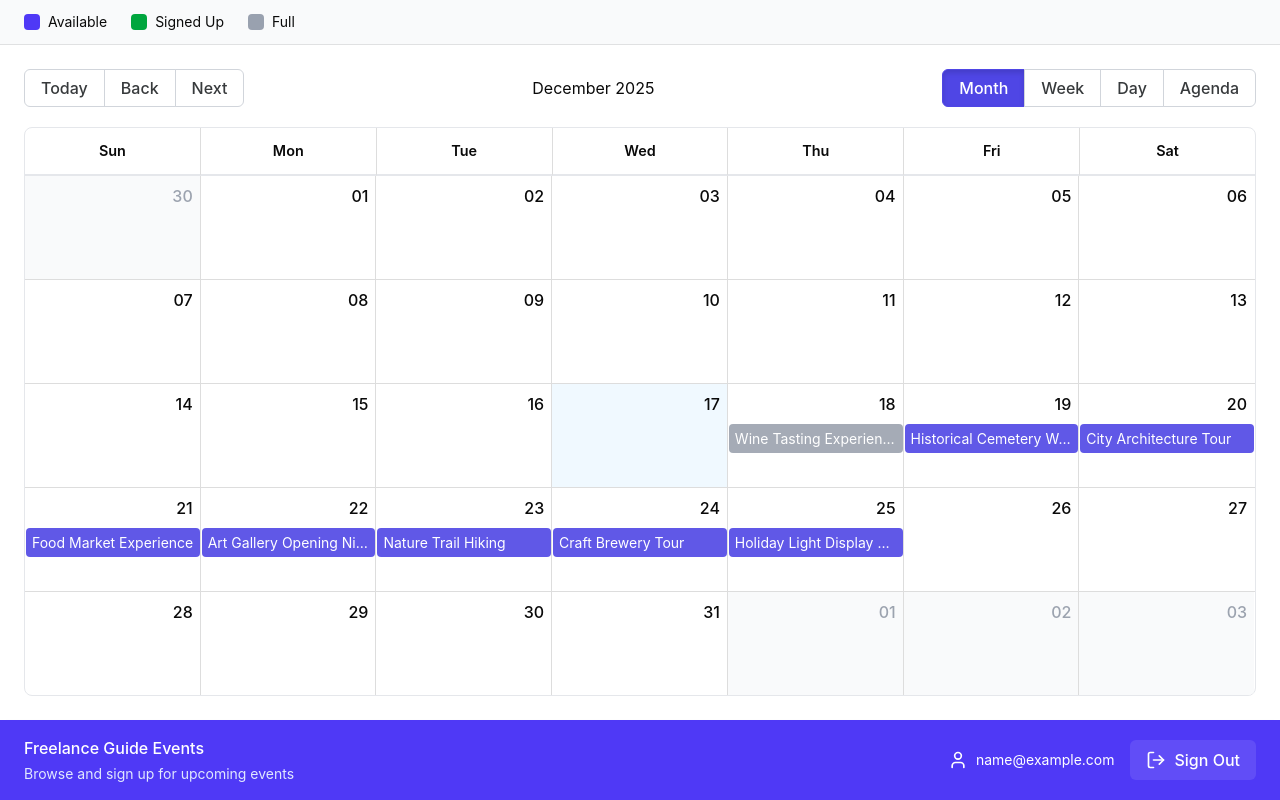
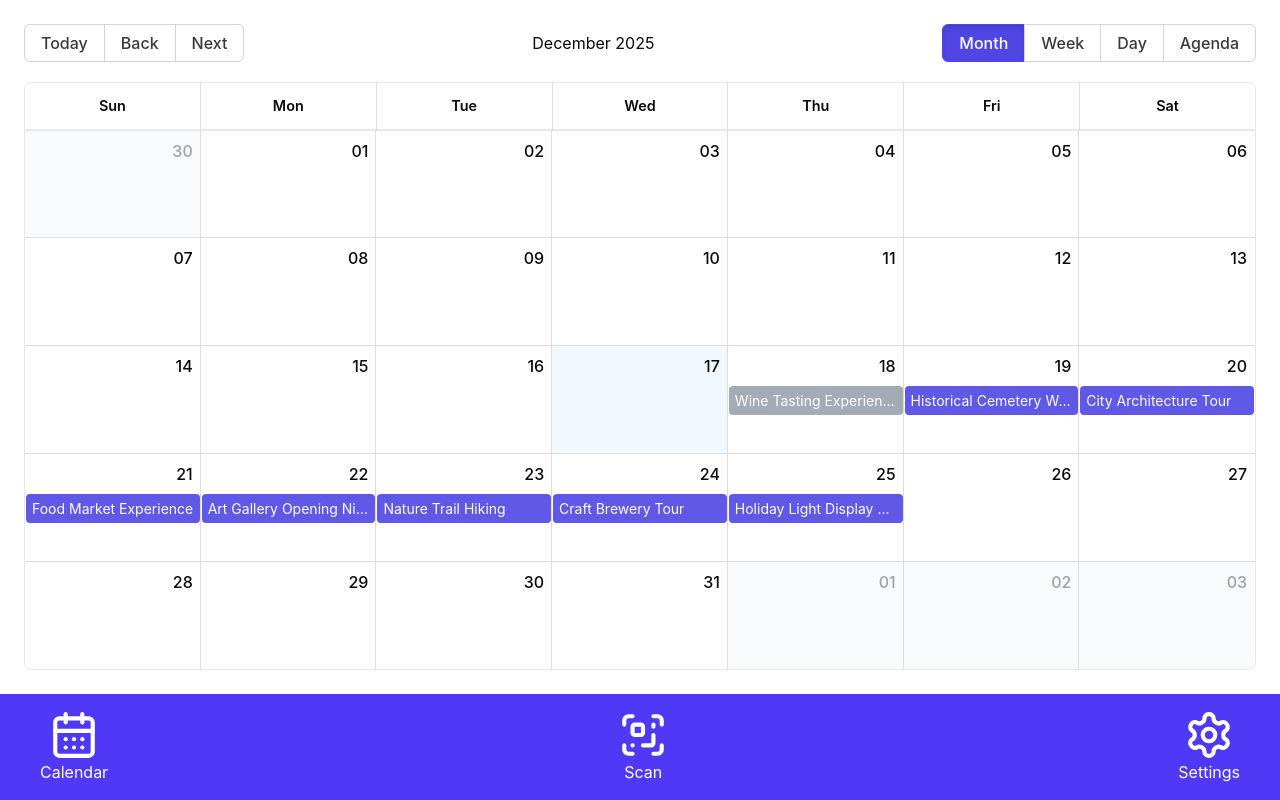
Before and after one commit to SudyStefan/MSD_UX_Prototype, a React (Vite) app: page / in a window 1280 px wide. Both pictures are taken after typing "name@example.com", "Sample123" into the empty fields and a click on the button "Log In". Built offline with nearby package versions, Linux system fonts and the light colour scheme.

Commit message:
init root

```diff
--- a/package.json
+++ b/package.json
@@ -39,6 +39,8 @@
     "@radix-ui/react-toggle": "1.1.2",
     "@radix-ui/react-toggle-group": "1.1.2",
     "@radix-ui/react-tooltip": "1.1.8",
+    "@types/react-big-calendar": "^1.16.3",
+    "@types/react-icons": "^2.2.7",
     "class-variance-authority": "0.7.1",
     "clsx": "2.1.1",
     "cmdk": "1.1.1",
@@ -54,6 +56,7 @@
     "react-dnd": "16.0.1",
     "react-dnd-html5-backend": "16.0.1",
     "react-hook-form": "7.55.0",
+    "react-icons": "^5.5.0",
     "react-popper": "2.3.0",
     "react-resizable-panels": "2.1.7",
     "react-responsive-masonry": "2.7.1",
--- a/src/app/App.tsx
+++ b/src/app/App.tsx
@@ -1,8 +1,9 @@
 import { useState } from 'react';
 import { LoginPage } from './components/LoginPage';
-import { CalendarView } from './components/CalendarView';
+import { Root } from './components/Root';
 import { mockEvents } from './data/mockEvents';
 import { GuideSignup, Event } from './types/event';
+
 
 export default function App() {
   const [isLoggedIn, setIsLoggedIn] = useState(false);
@@ -41,7 +42,7 @@ export default function App() {
   }
 
   return (
-    <CalendarView
+    <Root
       events={events}
       userEmail={userEmail}
       onLogout={handleLogout}
--- a/src/app/components/CalendarView.tsx
+++ b/src/app/components/CalendarView.tsx
@@ -1,30 +1,26 @@
+import { Calendar, momentLocalizer, View } from 'react-big-calendar';
+import 'react-big-calendar/lib/css/react-big-calendar.css';
 import { useState, useCallback } from 'react';
-import { Calendar, momentLocalizer, View } from 'react-big-calendar';
 import moment from 'moment';
-import { LogOut, User } from 'lucide-react';
 import { Event, GuideSignup } from '../types/event';
-import { EventDetailDialog } from './EventDetailDialog';
-import 'react-big-calendar/lib/css/react-big-calendar.css';
 
 const localizer = momentLocalizer(moment);
 
 interface CalendarViewProps {
   events: Event[];
   userEmail: string;
-  onLogout: () => void;
-  onSignup: (signup: GuideSignup) => void;
   signedUpEvents: Set<string>;
+  onSelectEvent: (event: Event) => void;
 }
 
-export function CalendarView({ events, userEmail, onLogout, onSignup, signedUpEvents }: CalendarViewProps) {
+export const CalendarView = ({ events, userEmail, signedUpEvents, onSelectEvent }: CalendarViewProps) => {
   const [selectedEvent, setSelectedEvent] = useState<Event | null>(null);
   const [dialogOpen, setDialogOpen] = useState(false);
   const [view, setView] = useState<View>('month');
   const [date, setDate] = useState(new Date());
 
   const handleSelectEvent = useCallback((event: Event) => {
-    setSelectedEvent(event);
-    setDialogOpen(true);
+    onSelectEvent(event);
   }, []);
 
   const eventStyleGetter = (event: Event) => {
@@ -51,25 +47,6 @@ export function CalendarView({ events, userEmail, onLogout, onSignup, signedUpEv
   };
 
   return (
-    <div className="h-screen flex flex-col bg-white">
-
-      {/* Legend */}
-      <div className="px-6 py-3 bg-gray-50 border-b flex items-center gap-6 text-sm">
-        <div className="flex items-center gap-2">
-          <div className="w-4 h-4 bg-indigo-600 rounded"></div>
-          <span>Available</span>
-        </div>
-        <div className="flex items-center gap-2">
-          <div className="w-4 h-4 bg-green-600 rounded"></div>
-          <span>Signed Up</span>
-        </div>
-        <div className="flex items-center gap-2">
-          <div className="w-4 h-4 bg-gray-400 rounded"></div>
-          <span>Full</span>
-        </div>
-      </div>
-
-      {/* Calendar */}
     <div className="flex-1 p-6 overflow-auto">
       <Calendar
         localizer={localizer}
@@ -77,7 +54,7 @@ export function CalendarView({ events, userEmail, onLogout, onSignup, signedUpEv
         startAccessor="start"
         endAccessor="end"
         titleAccessor="title"
-          style={{ height: '100%', minHeight: '600px' }}
+        style={{ height: "100%", minHeight: "600px" }}
         onSelectEvent={handleSelectEvent}
         eventPropGetter={eventStyleGetter}
         view={view}
@@ -87,36 +64,5 @@ export function CalendarView({ events, userEmail, onLogout, onSignup, signedUpEv
         popup
       />
     </div>
-
-      {/* Header */}
-      <div className="bg-indigo-600 text-white px-6 py-4 flex items-center justify-between shadow-md">
-        <div>
-          <h1 className="text-white mb-1">Freelance Guide Events</h1>
-          <p className="text-sm text-indigo-100">Browse and sign up for upcoming events</p>
-        </div>
-        <div className="flex items-center gap-4">
-          <div className="flex items-center gap-2 text-sm">
-            <User size={20} />
-            <span>{userEmail}</span>
-          </div>
-          <button
-            onClick={onLogout}
-            className="flex items-center gap-2 px-4 py-2 bg-white/10 hover:bg-white/20 rounded-md transition-colors"
-          >
-            <LogOut size={20} />
-            Sign Out
-          </button>
-        </div>
-      </div>
-
-      {/* Event Detail Dialog */}
-      <EventDetailDialog
-        event={selectedEvent}
-        open={dialogOpen}
-        onClose={() => setDialogOpen(false)}
-        onSignup={onSignup}
-        isSignedUp={selectedEvent ? signedUpEvents.has(selectedEvent.id) : false}
-      />
-    </div>
   );
-}
+};
--- /dev/null
+++ b/src/app/components/Root.tsx
@@ -0,0 +1,68 @@
+import { useState, useCallback } from 'react';
+import { ScanQrCode, Settings, CalendarDays,  } from 'lucide-react';
+import { Event, GuideSignup } from '../types/event';
+import { EventDetailDialog } from './EventDetailDialog';
+import 'react-big-calendar/lib/css/react-big-calendar.css';
+import { CalendarView } from './CalendarView';
+
+
+interface CalendarViewProps {
+  events: Event[];
+  userEmail: string;
+  onLogout: () => void;
+  onSignup: (signup: GuideSignup) => void;
+  signedUpEvents: Set<string>;
+}
+
+enum Route {
+  CALENDAR = "CALENDAR",
+  SCAN = "SCAN",
+  SETTINGS = "SETTINGS"
+}
+
+export function Root({ events, userEmail, onLogout, onSignup, signedUpEvents }: CalendarViewProps) {
+  const [selectedEvent, setSelectedEvent] = useState<Event | null>(null);
+  const [dialogOpen, setDialogOpen] = useState(false);
+
+  const [route, setRoute] = useState<Route>(Route.CALENDAR);
+
+  const handleSelectEvent = useCallback((event: Event) => {
+    setSelectedEvent(event);
+    setDialogOpen(true);
+  }, []);
+
+  return (
+    <div className="h-screen flex flex-col bg-white">
+
+      {/* Content */}
+      {route === Route.CALENDAR && <CalendarView events={events} userEmail={userEmail} signedUpEvents={signedUpEvents} onSelectEvent={handleSelectEvent} />}
+      {route === Route.SCAN && (<></>) /* ADD SCAN PAGE HERE */}
+      {route === Route.SETTINGS && (<></>) /* ADD SETTINGS PAGE HERE */ }
+
+      {/* Footer */}
+      <div className="bg-indigo-600 text-white px-10 py-4 flex items-center justify-between shadow-md">
+        <div onClick={() => setRoute(Route.CALENDAR)} className="flex flex-col items-center">
+          <CalendarDays size={50} />
+          <p>Calendar</p>
+        </div>
+        <div onClick={() => setRoute(Route.SCAN)} className="flex flex-col items-center">
+          <ScanQrCode size={50} />
+          <p>Scan</p>
+        </div>
+        <div onClick={() => setRoute(Route.SETTINGS)} className="flex flex-col items-center">
+          <Settings size={50} />
+          <p>Settings</p>
+        </div>
+      </div>
+
+      {/* Event Detail Dialog */}
+      <EventDetailDialog
+        event={selectedEvent}
+        open={dialogOpen}
+        onClose={() => setDialogOpen(false)}
+        onSignup={onSignup}
+        isSignedUp={selectedEvent ? signedUpEvents.has(selectedEvent.id) : false}
+      />
+    </div>
+  );
+}
```
Also changed, not shown: 1 other file (tests, documents, lock files or other folders). Lines whose indentation alone changed are shown as unchanged.
